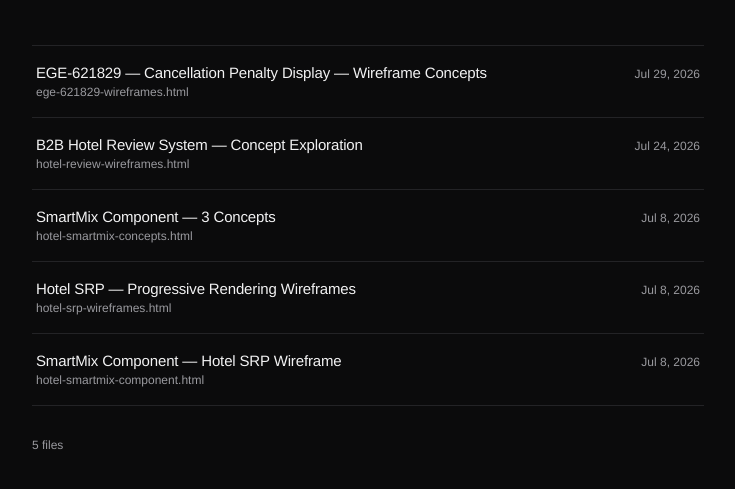
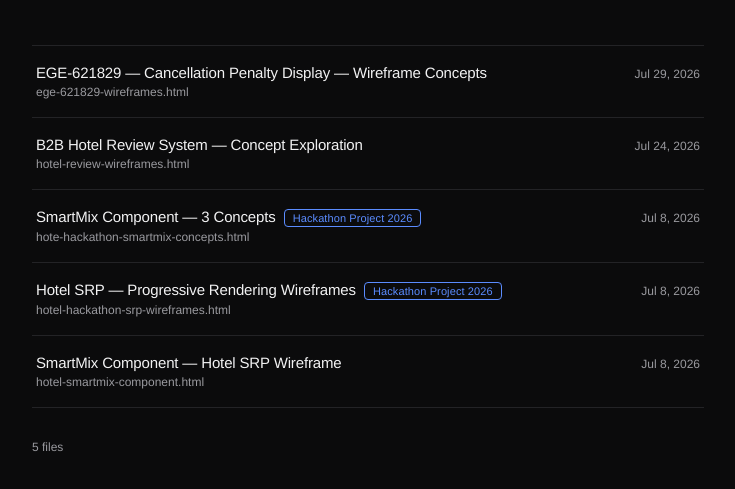
Before and after one commit to wesnoel/GBT_work, a plain HTML site: page index.html in a window 1280 px wide. Shown: the part 155-644 px from the top of the page, without its empty margins (272-1007 px from the left). Drawn offline with Linux system fonts and the light colour scheme.

Commit message:
Updates
Updated file names

```diff
--- a/index.html
+++ b/index.html
@@ -70,6 +70,18 @@
     font-weight: 500;
     letter-spacing: -0.01em;
   }
+  .badge {
+    display: inline-block;
+    margin-left: 8px;
+    padding: 2px 8px;
+    font-size: 11px;
+    font-weight: 500;
+    letter-spacing: 0.01em;
+    color: var(--accent);
+    border: 1px solid var(--accent);
+    border-radius: 4px;
+    vertical-align: middle;
+  }
   .filename {
     display: block;
     font-size: 12px;
@@ -117,19 +129,19 @@
       </a>
     </li>
     <li>
-      <a class="row" href="hotel-smartmix-concepts.html">
+      <a class="row" href="hote-hackathon-smartmix-concepts.html">
         <span>
-          <span class="title">SmartMix Component — 3 Concepts</span>
-          <span class="filename">hotel-smartmix-concepts.html</span>
+          <span class="title">SmartMix Component — 3 Concepts<span class="badge">Hackathon Project 2026</span></span>
+          <span class="filename">hote-hackathon-smartmix-concepts.html</span>
         </span>
         <span class="date">Jul 8, 2026</span>
       </a>
     </li>
     <li>
-      <a class="row" href="hotel-srp-wireframes.html">
+      <a class="row" href="hotel-hackathon-srp-wireframes.html">
         <span>
-          <span class="title">Hotel SRP — Progressive Rendering Wireframes</span>
-          <span class="filename">hotel-srp-wireframes.html</span>
+          <span class="title">Hotel SRP — Progressive Rendering Wireframes<span class="badge">Hackathon Project 2026</span></span>
+          <span class="filename">hotel-hackathon-srp-wireframes.html</span>
         </span>
         <span class="date">Jul 8, 2026</span>
       </a>
```
Also changed, not shown: hote-hackathon-smartmix-concepts.html (renamed from hotel-smartmix-concepts.html), hotel-hackathon-srp-wireframes.html (renamed from hotel-srp-wireframes.html).
